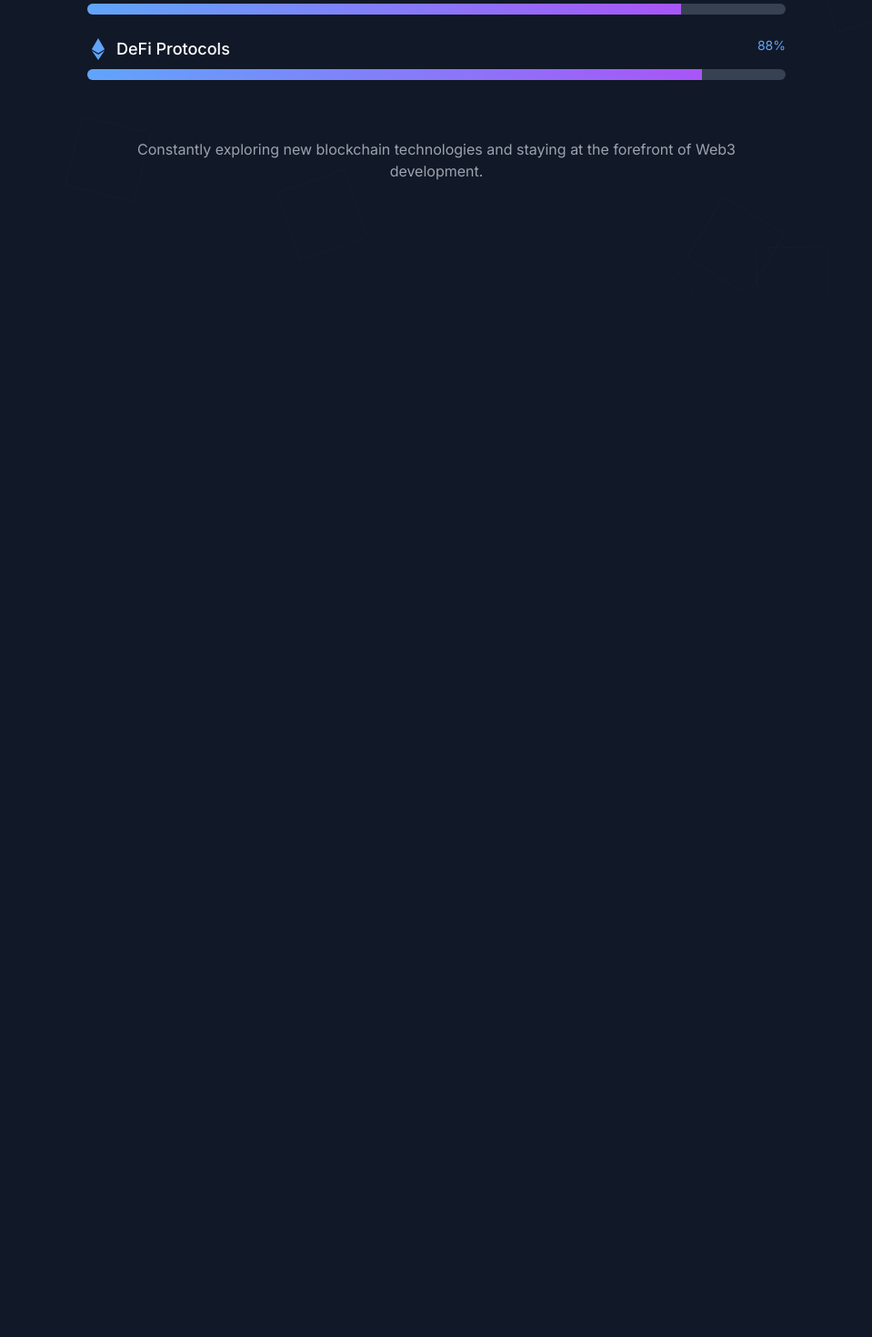
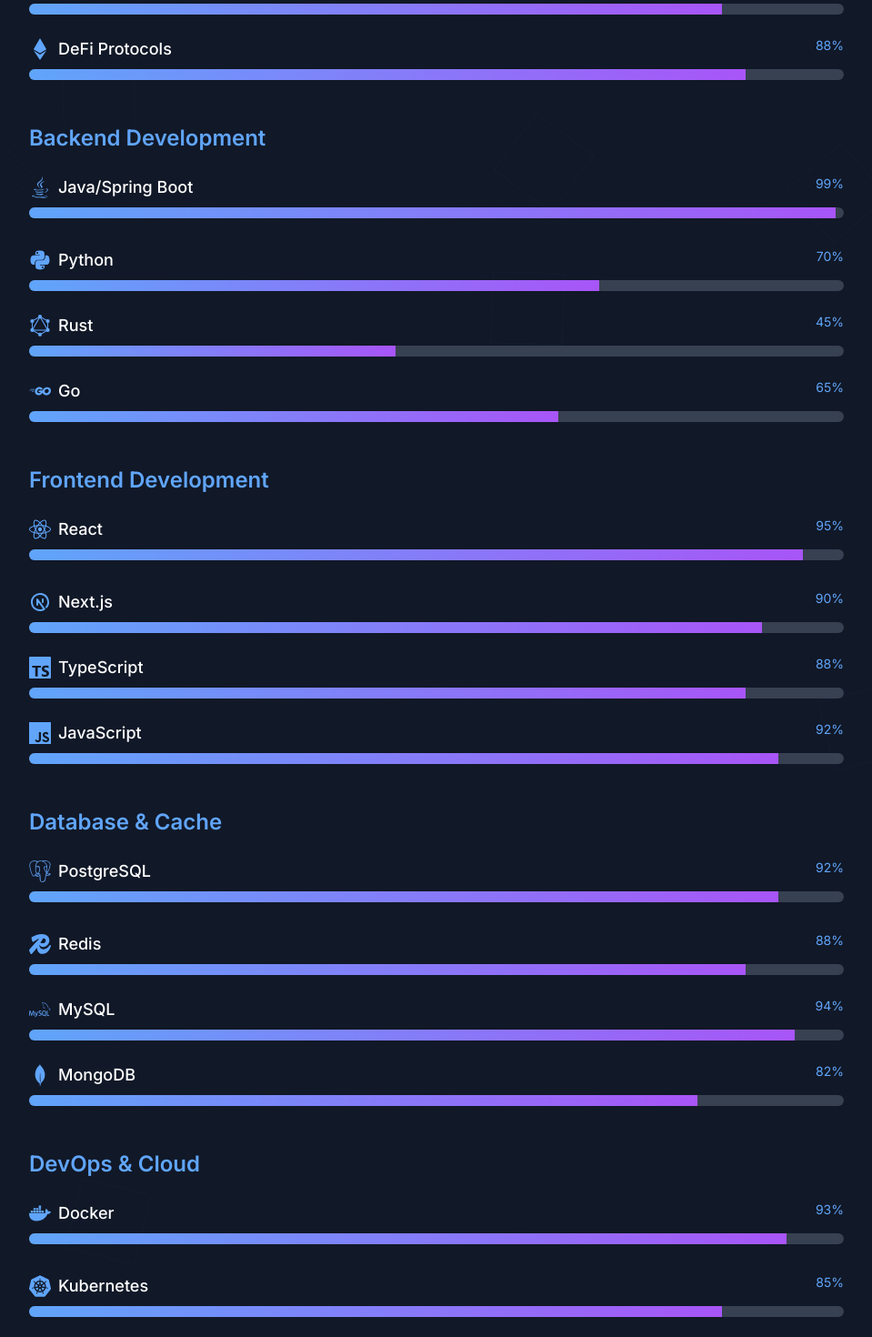
Before and after one commit to Coder0xH/personal-website, a Next.js app: page /skills in a window 1280 px wide. Shown: the part 480-1950 px from the top of the page at 91% size, without its empty margins (160-1119 px from the left). Before the commit the page ends 800 px from the top, so only its background shows below. Built offline with nearby package versions, Linux system fonts and the light colour scheme.

Commit message:
update skills

```diff
--- a/src/app/skills/page.tsx
+++ b/src/app/skills/page.tsx
@@ -1,22 +1,59 @@
 'use client'
 
-import { useEffect, useRef } from 'react'
+import { useRef } from 'react'
 import { motion } from 'framer-motion'
-import { FaEthereum } from 'react-icons/fa'
-import { SiSolidity, SiRust, SiWeb3Dotjs } from 'react-icons/si'
+import { FaJava, FaPython, FaReact, FaDocker, FaAws, FaGitAlt, FaLinux, FaEthereum } from 'react-icons/fa'
+import { SiSolidity, SiRust, SiSpring, SiPostgresql, SiRedis, SiMysql, SiMongodb, SiKubernetes, SiTerraform, SiGraphql, SiTypescript, SiJavascript, SiGo, SiWeb3Dotjs } from 'react-icons/si'
+import { TbBrandNextjs } from 'react-icons/tb'
 import Navbar from '@/components/Navbar'
 
 const skills = [
   {
     category: 'Blockchain Development',
     items: [
-      { name: 'Smart Contracts', icon: SiSolidity, level: 95 },
+      { name: 'Smart Contracts (Solidity)', icon: SiSolidity, level: 95 },
       { name: 'Web3.js/Ethers.js', icon: SiWeb3Dotjs, level: 90 },
       { name: 'Rust/Solana', icon: SiRust, level: 85 },
       { name: 'DeFi Protocols', icon: FaEthereum, level: 88 },
     ]
   },
-  // 可以添加更多类别
+  {
+    category: 'Backend Development',
+    items: [
+      { name: 'Java/Spring Boot', icon: FaJava, level: 99 },
+      { name: 'Python', icon: FaPython, level: 70 },
+      { name: 'Rust', icon: SiGraphql, level: 45 },
+      { name: 'Go', icon: SiGo, level: 65 },
+    ]
+  },
+  {
+    category: 'Frontend Development',
+    items: [
+      { name: 'React', icon: FaReact, level: 95 },
+      { name: 'Next.js', icon: TbBrandNextjs, level: 90 },
+      { name: 'TypeScript', icon: SiTypescript, level: 88 },
+      { name: 'JavaScript', icon: SiJavascript, level: 92 },
+    ]
+  },
+  {
+    category: 'Database & Cache',
+    items: [
+      { name: 'PostgreSQL', icon: SiPostgresql, level: 92 },
+      { name: 'Redis', icon: SiRedis, level: 88 },
+      { name: 'MySQL', icon: SiMysql, level: 94 },
+      { name: 'MongoDB', icon: SiMongodb, level: 82 },
+    ]
+  },
+  {
+    category: 'DevOps & Cloud',
+    items: [
+      { name: 'Docker', icon: FaDocker, level: 93 },
+      { name: 'Kubernetes', icon: SiKubernetes, level: 85 },
+      { name: 'AWS', icon: FaAws, level: 88 },
+      { name: 'Terraform', icon: SiTerraform, level: 82 },
+      { name: 'Linux', icon: FaLinux, level: 85 },
+    ]
+  }
 ]
 
 const HexagonBackground = () => {
@@ -85,7 +122,7 @@
           </span>
         </motion.h1>
 
-        <div className="max-w-3xl mx-auto">
+        <div className="max-w-4xl mx-auto">
           {skills.map((category, index) => (
             <motion.div
               key={category.category}
@@ -113,7 +150,7 @@
           className="mt-16 text-center"
         >
           <p className="text-gray-400 max-w-2xl mx-auto">
-            Constantly exploring new blockchain technologies and staying at the forefront of Web3 development.
+            Constantly exploring new technologies and staying at the forefront of Web3 development, while maintaining expertise across the full stack.
           </p>
         </motion.div>
       </main>
--- a/src/components/Skills.tsx
+++ /dev/null
@@ -1,70 +0,0 @@
-import { FaJava, FaPython, FaReact, FaDatabase, FaDocker, FaAws, FaGitAlt, FaLinux } from 'react-icons/fa'
-import { SiSolidity, SiRust, SiSpring, SiPostgresql, SiRedis, SiMysql, SiMongodb, SiKubernetes, SiTerraform, SiGraphql, SiTypescript, SiJavascript, SiGo } from 'react-icons/si'
-import { TbBrandNextjs } from 'react-icons/tb'
-
-const skills = [
-  // 区块链技术
-  { name: 'Solidity', icon: SiSolidity, category: 'Blockchain' },
-  { name: 'Rust', icon: SiRust, category: 'Blockchain' },
-
-  // 后端开发
-  { name: 'Java', icon: FaJava, category: 'Backend' },
-  { name: 'Spring Boot', icon: SiSpring, category: 'Backend' },
-  { name: 'Python', icon: FaPython, category: 'Backend' },
-  { name: 'Go', icon: SiGo, category: 'Backend' },
-  { name: 'GraphQL', icon: SiGraphql, category: 'Backend' },
-
-  // 前端开发
-  { name: 'React', icon: FaReact, category: 'Frontend' },
-  { name: 'Next.js', icon: TbBrandNextjs, category: 'Frontend' },
-  { name: 'TypeScript', icon: SiTypescript, category: 'Frontend' },
-  { name: 'JavaScript', icon: SiJavascript, category: 'Frontend' },
-
-  // 数据库
-  { name: 'PostgreSQL', icon: SiPostgresql, category: 'Database' },
-  { name: 'Redis', icon: SiRedis, category: 'Database' },
-  { name: 'MySQL', icon: SiMysql, category: 'Database' },
-  { name: 'MongoDB', icon: SiMongodb, category: 'Database' },
-
-  // DevOps & 云服务
-  { name: 'Docker', icon: FaDocker, category: 'DevOps' },
-  { name: 'Kubernetes', icon: SiKubernetes, category: 'DevOps' },
-  { name: 'AWS', icon: FaAws, category: 'DevOps' },
-  { name: 'Terraform', icon: SiTerraform, category: 'DevOps' },
-  { name: 'Git', icon: FaGitAlt, category: 'DevOps' },
-  { name: 'Linux', icon: FaLinux, category: 'DevOps' },
-]
-
-const categories = ['Blockchain', 'Backend', 'Frontend', 'Database', 'DevOps']
-
-export default function Skills() {
-  return (
-    <section id="skills" className="py-20 px-4 sm:px-6 lg:px-8">
-      <div className="max-w-7xl mx-auto">
-        <h2 className="text-3xl font-bold mb-12 text-center text-white">
-          Technical Expertise
-        </h2>
-        <div className="space-y-12">
-          {categories.map((category) => (
-            <div key={category} className="space-y-4">
-              <h3 className="text-xl font-semibold text-blue-400 mb-6">{category}</h3>
-              <div className="grid grid-cols-2 sm:grid-cols-3 md:grid-cols-4 lg:grid-cols-6 gap-6">
-                {skills
-                  .filter((skill) => skill.category === category)
-                  .map((skill) => (
-                    <div
-                      key={skill.name}
-                      className="flex flex-col items-center p-4 rounded-lg bg-gray-800/50 hover:bg-gray-700/50 transition-all transform hover:scale-105"
-                    >
-                      <skill.icon className="text-4xl mb-2 text-blue-400" />
-                      <span className="text-sm text-gray-300">{skill.name}</span>
-                    </div>
-                  ))}
-              </div>
-            </div>
-          ))}
-        </div>
-      </div>
-    </section>
-  )
-}
```
Also changed, not shown: public/logo.svg.
